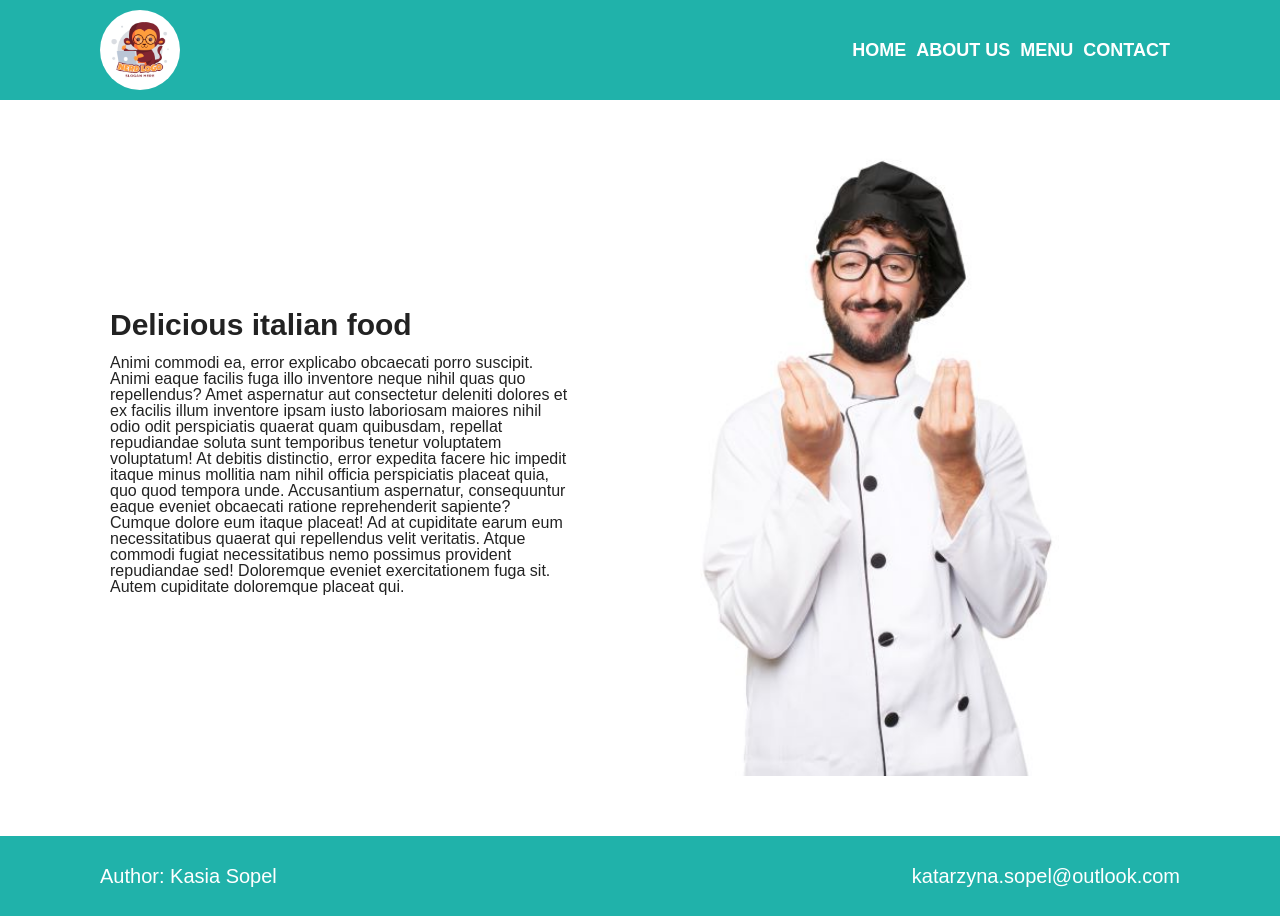
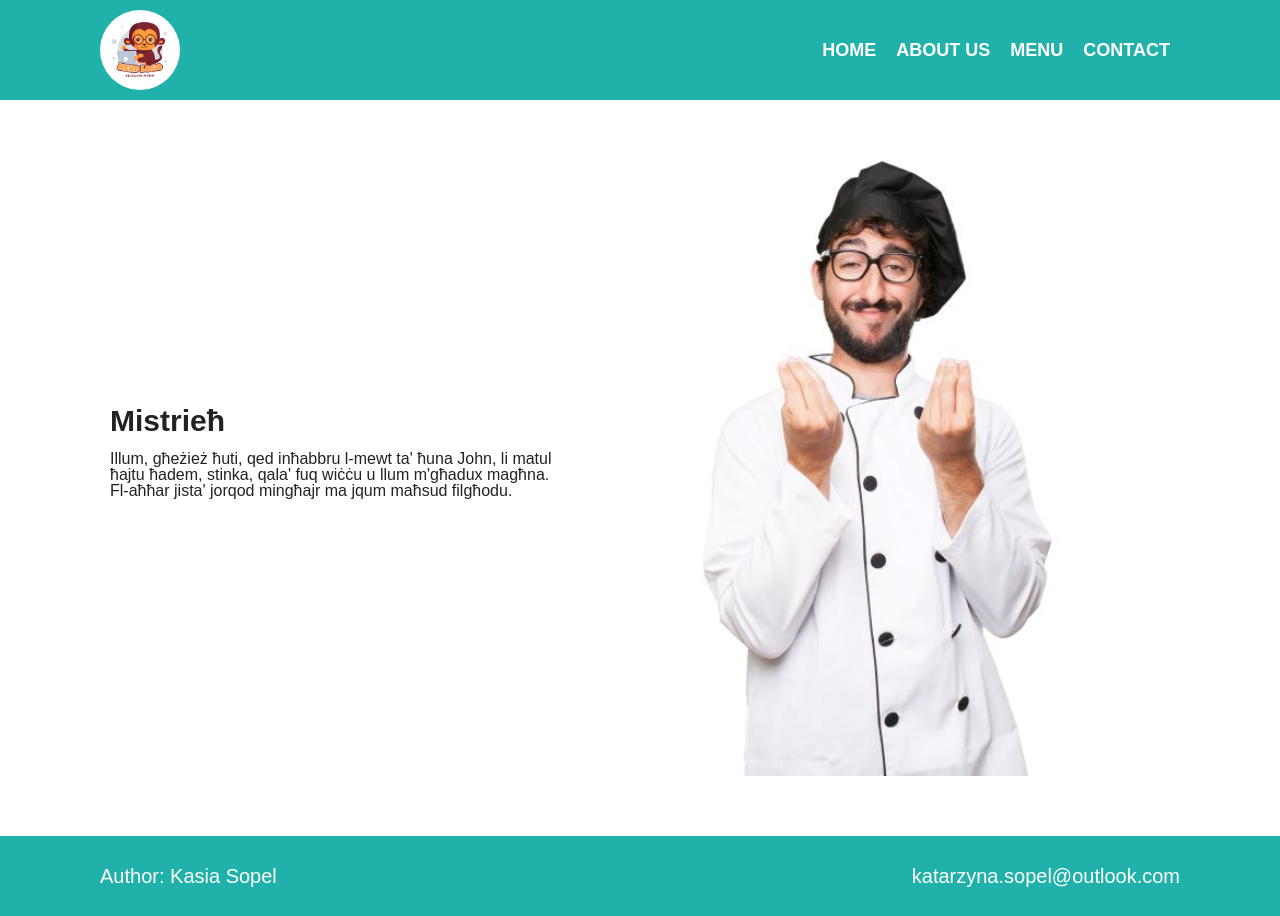
Before and after one commit to ksopel/Catering, a React (Create React App) app: page /#/about in a window 1280 px wide. Built offline with nearby package versions, Linux system fonts and the light colour scheme.

Commit message:
contact via email done

```diff
--- a/src/components/AboutUs.js
+++ b/src/components/AboutUs.js
@@ -6,17 +6,10 @@ function AboutUs() {
         <section>
             <div className="container">
                 <div className="content__box">
-                    <h1>Delicious italian food</h1>
-                    <p>Animi commodi ea, error explicabo obcaecati porro suscipit. Animi eaque facilis fuga illo
-                        inventore neque nihil quas quo repellendus? Amet aspernatur aut consectetur deleniti dolores et
-                        ex facilis illum inventore ipsam iusto laboriosam maiores nihil odio odit perspiciatis quaerat
-                        quam quibusdam, repellat repudiandae soluta sunt temporibus tenetur voluptatem voluptatum! At
-                        debitis distinctio, error expedita facere hic impedit itaque minus mollitia nam nihil officia
-                        perspiciatis placeat quia, quo quod tempora unde. Accusantium aspernatur, consequuntur eaque
-                        eveniet obcaecati ratione reprehenderit sapiente? Cumque dolore eum itaque placeat! Ad at
-                        cupiditate earum eum necessitatibus quaerat qui repellendus velit veritatis. Atque commodi
-                        fugiat necessitatibus nemo possimus provident repudiandae sed! Doloremque eveniet exercitationem
-                        fuga sit. Autem cupiditate doloremque placeat qui.
+                    <h1>Mistrieħ</h1>
+                    <p>Illum, għeżież ħuti, qed inħabbru l-mewt ta' ħuna John, li matul ħajtu ħadem, stinka, qala' fuq wiċċu u llum m'għadux magħna. Fl-aħħar jista' jorqod mingħajr ma jqum maħsud filgħodu.
+
+
                     </p>
                 </div>
                 <div className="content__image">
--- a/src/components/Contact.js
+++ b/src/components/Contact.js
@@ -1,5 +1,6 @@
 import React from "react";
 import "../scss/contact.scss"
+import ContactForm from "./ContactForm";
 
 
 function Contact() {
@@ -19,21 +20,7 @@ function Contact() {
                             repellendus velit veritatis. Atque commodi fugiat necessitatibus nemo possimus provident
                             repudiandae sed! Doloremque eveniet exercitationem fuga sit. Autem cupiditate doloremque
                             placeat qui.</p>
-                        <form>
-                            <label htmlFor="text">Imię</label>
-                            <input type="text" id="text"/>
-
-                            <label htmlFor="text">Nazwisko</label>
-                            <input type="text" id="text"/>
-
-                            <label htmlFor="email">Podaj email</label>
-                            <input type="email" id="email"/>
-
-                            <label htmlFor="textarea">Czym chcesz się z nami podzielić</label>
-                            <textarea id="textarea"></textarea>
-
-                            <button type="submit">Wyślij</button>
-                        </form>
+                            <ContactForm/>
                     </div>
 
                 </div>
--- a/src/menu.js
+++ b/src/menu.js
@@ -1,5 +1,4 @@
 import Header from "./components/Header";
-
 import Footer from "./components/Footer";
 import Menu from "./components/Menu";
 import AboutUsMain from "./aboutus";
--- a/src/scss/contact.scss
+++ b/src/scss/contact.scss
@@ -2,26 +2,30 @@
   width: 100%;
   background-color: lightseagreen;
   border-radius: 23px;
+  display: flex;
+  flex-wrap: wrap;
+
   div {
     display: flex;
     justify-content: space-between;
-    margin: 10rem;
+    margin: 3rem;
   }
 
 
 
   p {
-    width: 500px;
+    max-width: 500px;
     color: white;
     font-family: Arial, Helvetica, sans-serif;
     margin-right: 3rem;
   }
 
   form {
-    width: 500px;
+    max-width: 500px;
     display:flex;
     flex-direction: column;
     margin-left: 1rem;
+
     input  {
       margin-bottom: 10px;
     }
@@ -29,7 +33,7 @@
     textarea {
       margin-bottom: 10px;
     }
-    button {
+    .button {
       background-color: steelblue;
       color: white;
       cursor: pointer;
@@ -38,7 +42,7 @@
       border-radius: 23px;
       margin-top: 1rem;
     }
-    button:hover{
+    .button:hover{
       background-color: indianred;
     }
   }
--- a/src/scss/header.scss
+++ b/src/scss/header.scss
@@ -1,5 +1,6 @@
 root {
   font-family: Arial, Helvetica, sans-serif;
+  box-sizing: border-box;
 }
 
 header section footer {
@@ -44,7 +45,15 @@ header {
 
 .navbar__item {
   cursor: pointer;
-  margin-right: 10px;
+  margin: 5px 10px;
+
+
+
+  a:hover{
+    border: white solid 2px;
+    border-radius: 15px;
+    padding: 5px 10px;
+  }
 
   a {
     text-decoration: none;
@@ -52,6 +61,8 @@ header {
     cursor: pointer;
     text-transform: uppercase;
 
+
   }
 
+
 }
--- a/src/scss/menu.scss
+++ b/src/scss/menu.scss
@@ -1,4 +1,5 @@
 .container__menu {
+
   width: 600px;
   height: 400px;
   background-color: cadetblue;
```
